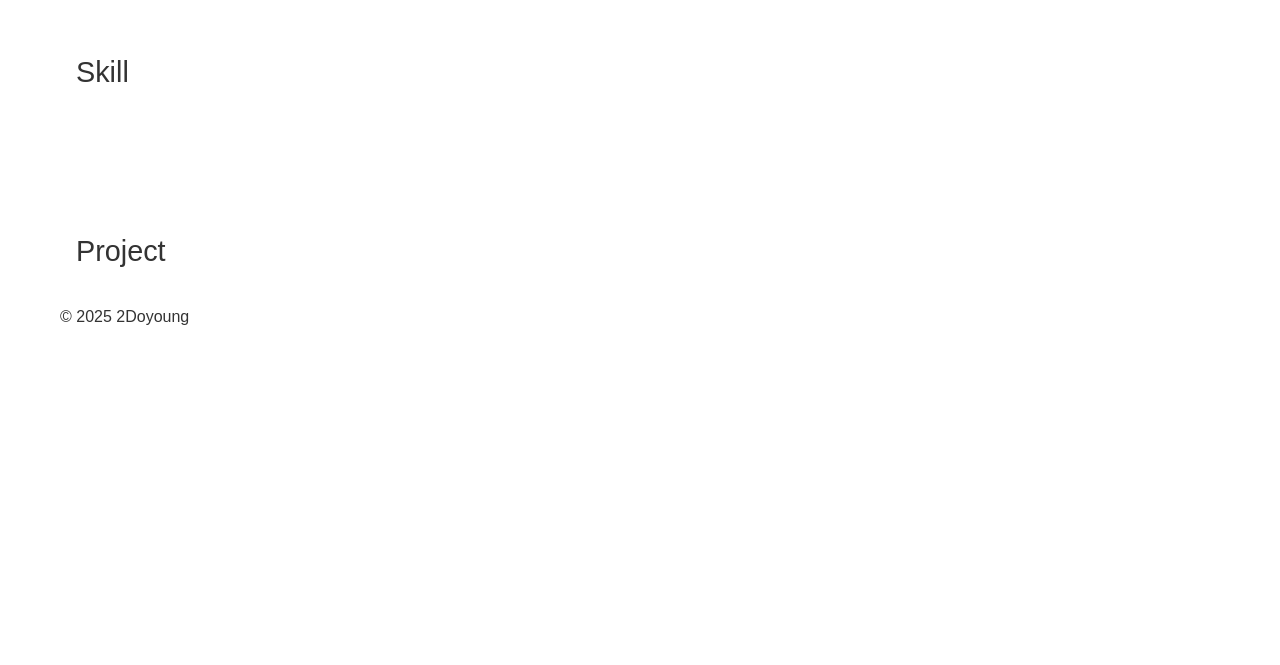
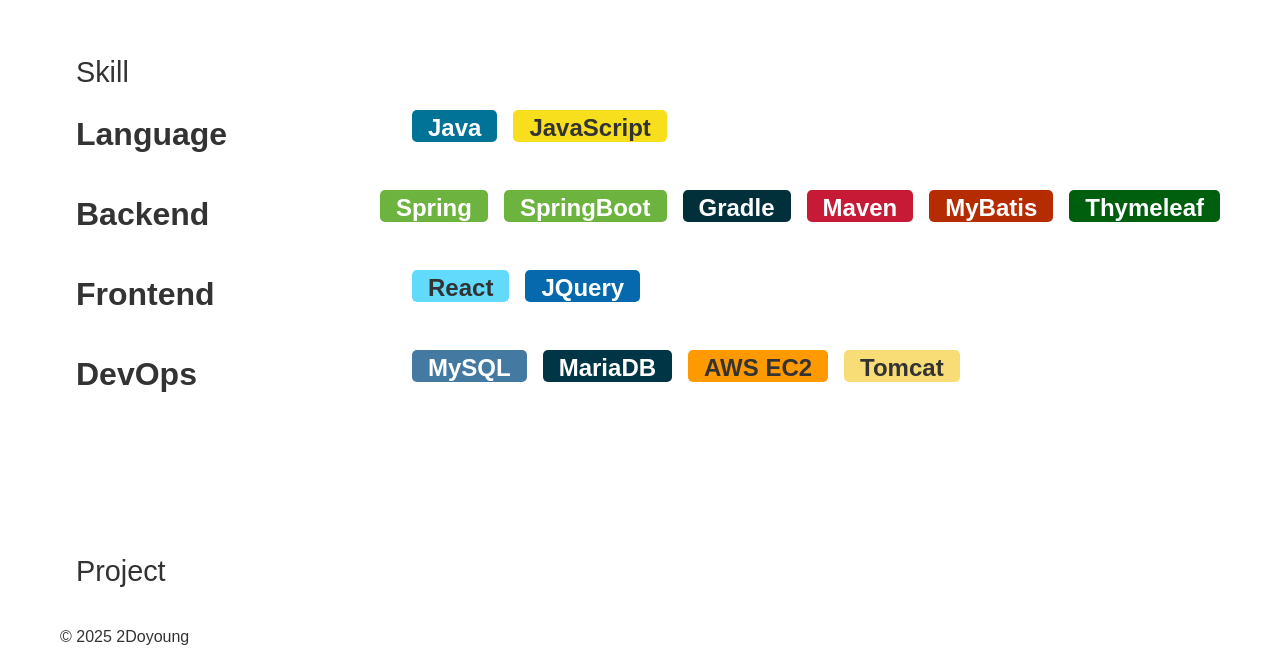
Before and after one commit to 2Doyoung/2Doyoung.github.io, a React (Create React App) app in the folder 2doyoung-github-io/: page / in a window 1280 px wide. Shown: the part 2018-2683 px from the top of the page. Before the commit the page ends 2363 px from the top, so only its background shows below. Built offline with nearby package versions, Linux system fonts and the light colour scheme.

Commit message:
skill complete

```diff
--- a/2doyoung-github-io/src/App.js
+++ b/2doyoung-github-io/src/App.js
@@ -5,6 +5,7 @@
 import styled from 'styled-components';
 import AboutMe from './components/sections/AboutMe';
 import Experience from './components/sections/Experience';
+import Skill from './components/sections/Skill';
 
 const Container = styled.div`
     @import url('https://fonts.googleapis.com/css2?family=Noto+Sans+KR:wght@300;400;500;700;900&display=swap');
@@ -40,7 +41,9 @@
           <Section id="experience" title="Experience">
               <Experience></Experience>
           </Section>
-          <Section id="skill" title="Skill"></Section>
+          <Section id="skill" title="Skill">
+              <Skill></Skill>
+          </Section>
           <Section id="project" title="Project"></Section>
         </Main>
         <Footer />
--- a/2doyoung-github-io/src/components/sections/Skill.js
+++ b/2doyoung-github-io/src/components/sections/Skill.js
@@ -0,0 +1,152 @@
+import React from "react";
+import styled from "styled-components";
+
+const SkillWrapStyled = styled.div`
+    display: flex;
+`;
+
+const SkillTitleStyled = styled.div`
+    font-size: 2rem;
+    font-weight: 600;
+    width: 20rem;
+    margin-bottom: 2rem;
+`;
+
+const SkillListStyled = styled.div`
+    margin-left: 1rem;
+    font-size: 1.5rem;
+    height: 2rem;
+    padding: 0rem 1rem;
+    border-radius: 5px;
+    font-weight: 700;
+`;
+
+const skillList = [
+    {
+      skillTitle: "Language",
+      skillSubList: [
+        {
+          skillName: "Java",
+          skillColor: "#FFFFFF",
+          skillBackgroundColor: "#007396"
+        },
+        {
+          skillName: "JavaScript",
+          skillColor: "#333333",
+          skillBackgroundColor: "#F7DF1E"
+        }
+      ]
+    },
+    {
+      skillTitle: "Backend",
+      skillSubList: [
+        {
+          skillName: "Spring",
+          skillColor: "#FFFFFF",
+          skillBackgroundColor: "#6DB33F"
+        },
+        {
+          skillName: "SpringBoot",
+          skillColor: "#FFFFFF",
+          skillBackgroundColor: "#6DB33F"
+        },
+        {
+          skillName: "Gradle",
+          skillColor: "#FFFFFF",
+          skillBackgroundColor: "#02303A"
+        },
+        {
+          skillName: "Maven",
+          skillColor: "#FFFFFF",
+          skillBackgroundColor: "#C71A36"
+        },
+        {
+          skillName: "MyBatis",
+          skillColor: "#FFFFFF",
+          skillBackgroundColor: "#B52C00"
+        },
+        {
+          skillName: "Thymeleaf",
+          skillColor: "#FFFFFF",
+          skillBackgroundColor: "#005F0F"
+        }
+      ]
+    },
+    {
+      skillTitle: "Frontend",
+      skillSubList: [
+        {
+          skillName: "React",
+          skillColor: "#333333",
+          skillBackgroundColor: "#61DAFB"
+        },
+        {
+          skillName: "JQuery",
+          skillColor: "#FFFFFF",
+          skillBackgroundColor: "#0769AD"
+        }
+      ]
+    },
+    {
+      skillTitle: "DevOps",
+      skillSubList: [
+        {
+          skillName: "MySQL",
+          skillColor: "#FFFFFF",
+          skillBackgroundColor: "#4479A1"
+        },
+        {
+          skillName: "MariaDB",
+          skillColor: "#FFFFFF",
+          skillBackgroundColor: "#003545"
+        },
+        {
+          skillName: "AWS EC2",
+          skillColor: "#333333",
+          skillBackgroundColor: "#FF9900"
+        },
+        {
+          skillName: "Tomcat",
+          skillColor: "#333333",
+          skillBackgroundColor: "#F8DC75"
+        }
+      ]
+    }
+  ];
+
+const SkillSubListItem = (props) => {
+    const { skillName, skillColor, skillBackgroundColor } = props;
+
+    return (
+        <SkillListStyled style={{color: skillColor, backgroundColor: skillBackgroundColor}}>{skillName}</SkillListStyled>
+    )
+}
+
+const SkillItem = (props) => {
+    const { skills } = props;
+
+    return (
+        <SkillWrapStyled>
+            <SkillTitleStyled>{skills.skillTitle}</SkillTitleStyled>
+            {skills.skillSubList.map((skillSub, index) => {
+                return (
+                    <SkillSubListItem key={index} skillName={skillSub.skillName} skillColor={skillSub.skillColor} skillBackgroundColor={skillSub.skillBackgroundColor}></SkillSubListItem>
+                )
+            })}
+        </SkillWrapStyled>
+    )
+}
+
+function Skill(props) {
+    return (
+        <>
+            {skillList.map((skills, index) => {
+                return (
+                    <SkillItem key={index} skills={skills}></SkillItem>
+                );
+            })}
+        </>
+    )
+}
+
+export default Skill;
```
